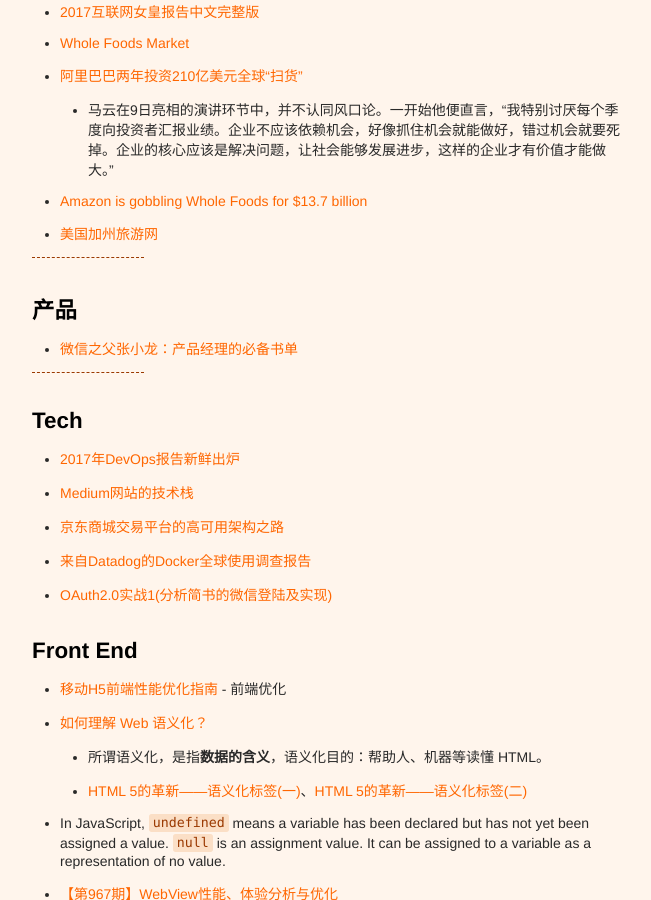
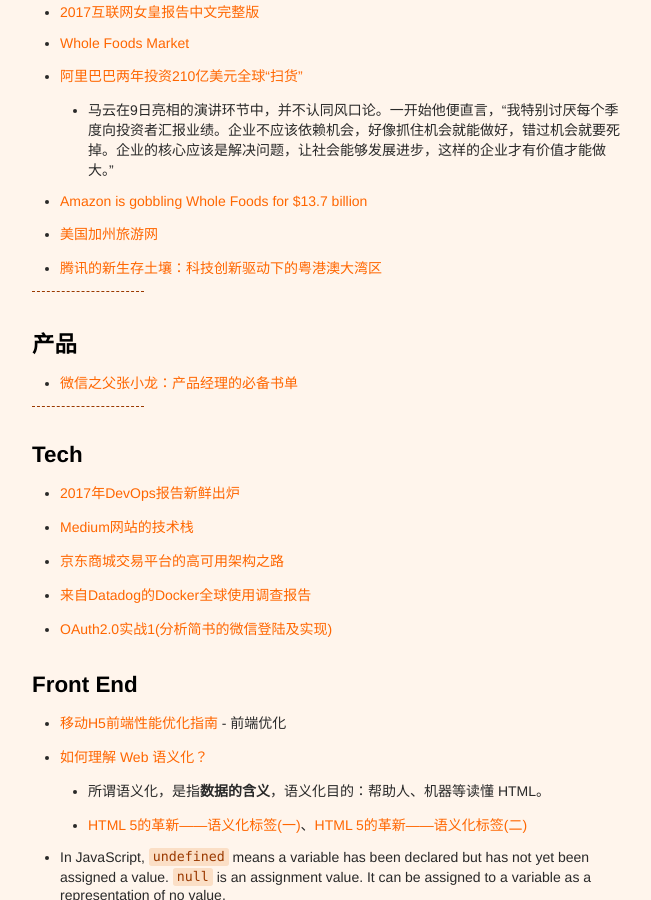
Before and after one commit to xianyuxmu/xianyuxmu.github.io, a Jekyll site: the page built from _posts/2017-06-01-monthly-reading.md, in a window 1280 px wide and 900 px high, scrolled down 1601 px. Shown: the whole window, without its empty margins (314-965 px from the left). Built offline with Jekyll 4.4.1, drawn with Linux system fonts in a browser that asks for light colours; comment, search, counter and statistics services are not loaded.

Commit message:
Reading 30 June, 2017

```diff
--- a/_posts/2017-06-01-monthly-reading.md
+++ b/_posts/2017-06-01-monthly-reading.md
@@ -64,6 +64,7 @@
 	- 马云在9日亮相的演讲环节中，并不认同风口论。一开始他便直言，“我特别讨厌每个季度向投资者汇报业绩。企业不应该依赖机会，好像抓住机会就能做好，错过机会就要死掉。企业的核心应该是解决问题，让社会能够发展进步，这样的企业才有价值才能做大。”
 - [Amazon is gobbling Whole Foods for $13.7 billion](https://techcrunch.com/2017/06/16/report-amazon-is-gobbling-whole-foods-for-a-reported-13-7-billion/?utm_medium=TCnewsletter)
 - [美国加州旅游网](http://www.visitcalifornia.com/)
+- [腾讯的新生存土壤：科技创新驱动下的粤港澳大湾区](http://www.sohu.com/a/151044194_115929)
 
 
 ----
```
